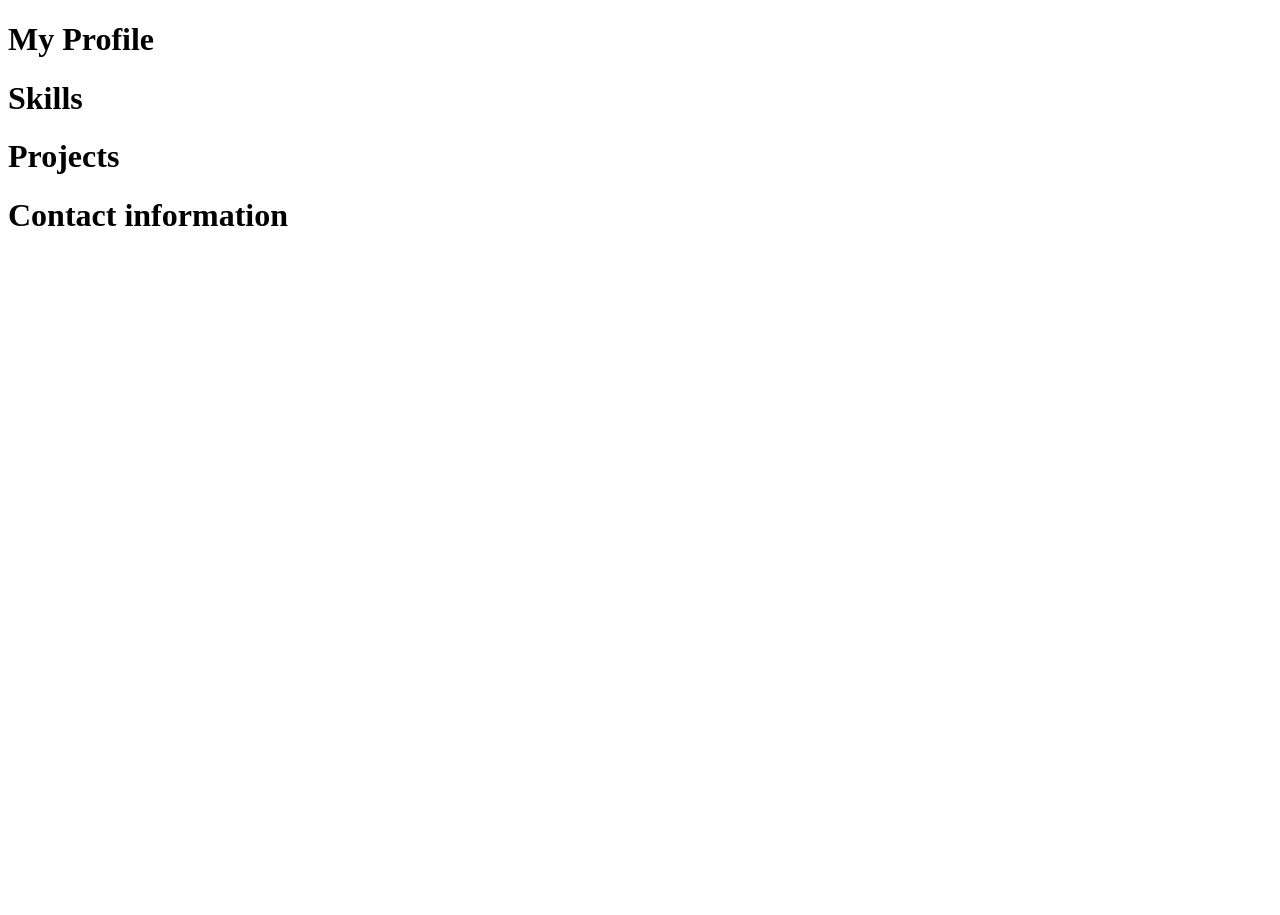
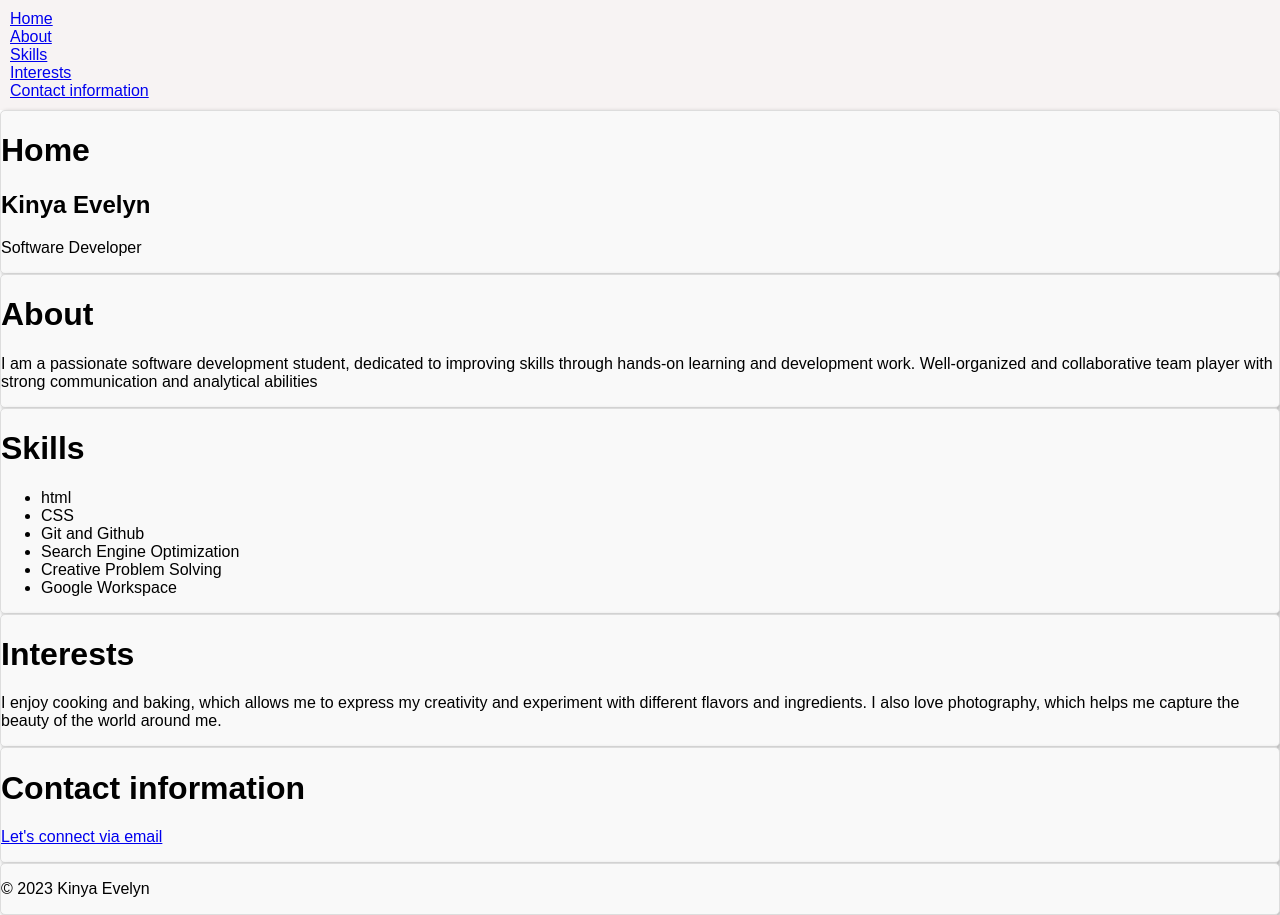
Before and after one commit to EVELYNKINYA/personal-website, a plain HTML site: page index.html in a window 1280 px wide. Before the commit the page ends 800 px from the top, so only its background shows below. Drawn offline with Linux system fonts and the light colour scheme.

Commit message:
Add basic html content, css rules

```diff
--- a/index.html
+++ b/index.html
@@ -4,22 +4,49 @@
         <meta charset="UTF-8"/>
         <meta name="viewport" content="width=device-width, initial-scale=1.0" />
         <link rel="stylesheet" href="style.css"/>
-        <title>My website</title>
+        <title>Kinya Evelyn</title>
     </head>
-    <body>
-        <div class="circle">
-            <h1>My Profile</h1>
-            <p></p>
+    <body><nav>
+        <a href="#">Home</a>
+        <a href="#">About</a>
+        <a href="#">Skills</a>
+        <a href="#">Interests</a>
+        <a href="#">Contact information</a>
+      </nav>
+        <div>
+           <h1>Home</h1>
+           <h2>Kinya Evelyn</h2>
+           <p>Software Developer</p>
         </div>
-        <div class="square">
+        <div>
+            <h1>About</h1>
+            <p>I am a passionate software development student, dedicated to improving skills through hands-on learning and development work. Well-organized and collaborative team player with strong communication and analytical abilities</p>
+        </div>
+        <div>
             <h1>Skills</h1>
+            <p>
+                <ul>
+                    <li>html</li>
+                    <li>CSS</li>
+                    <li>Git and Github </li>
+                    <li>Search Engine Optimization</li>
+                    <li>Creative Problem Solving</li>
+                    <li>Google Workspace</li>
+                </ul>
+            </p>
         </div>
-        <div class="square">
-            <h1>Projects</h1>
+        <div>
+            <h1>Interests</h1>
+            <p> I enjoy cooking and baking, which allows me to express my creativity and experiment with different flavors and ingredients. I also love photography, which helps me capture the beauty of the world around me.</p>
         </div>
-        <div class="square">
+        <div>
             <h1>Contact information</h1>
-            <p></p>
+            <p><a href="mailto:evelynkinya154@gmail.com">Let's connect via email</a></p>
+        </div>
+        <div>
+            <footer>
+                <p>© 2023 Kinya Evelyn</p>
+              </footer>
         </div>
     </body>
 </html>
--- a/style.css
+++ b/style.css
@@ -1,8 +1,25 @@
-background: #f4f4f7;
+body{
 margin: 0;
 font-family: Arial, Helvetica, sans-serif;
 }
 
 header {
-background-color: rgb(167, 114, 114);
+background-color: blue;
 }
+nav {
+  background-color: #f7f3f3;
+  color:aqua;
+  display: flex;
+  justify-content: space-between;
+  padding: 10px;
+  float: none;
+  display:flex;
+  flex-direction: column;
+}
+
+div {
+  background-color: #f9f9f9;
+  border: 1px solid #ddd;
+  border-radius: 5px;
+  box-shadow: 2px 2px 5px rgba(0, 0, 0, 0.3);
+}
```
